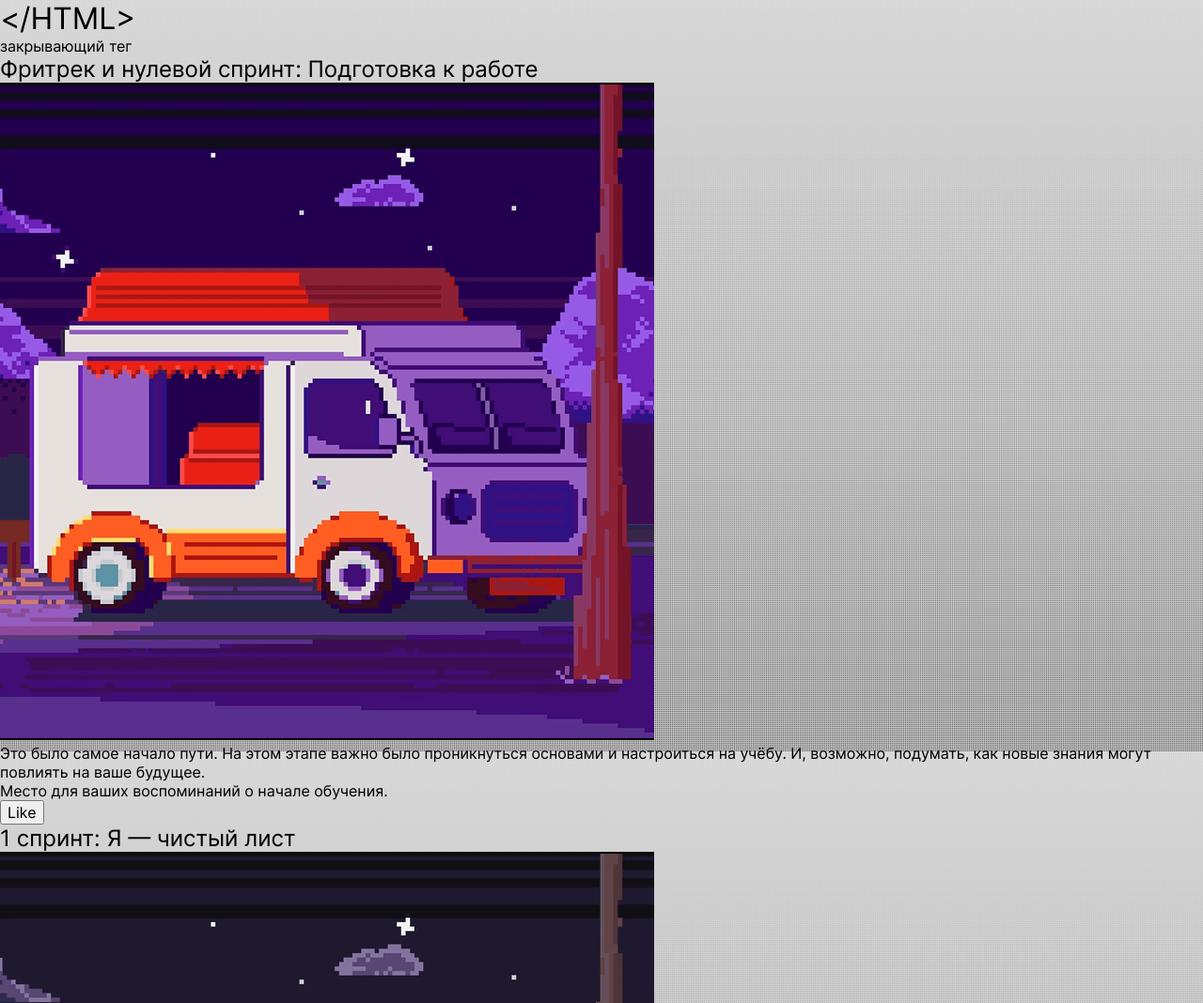
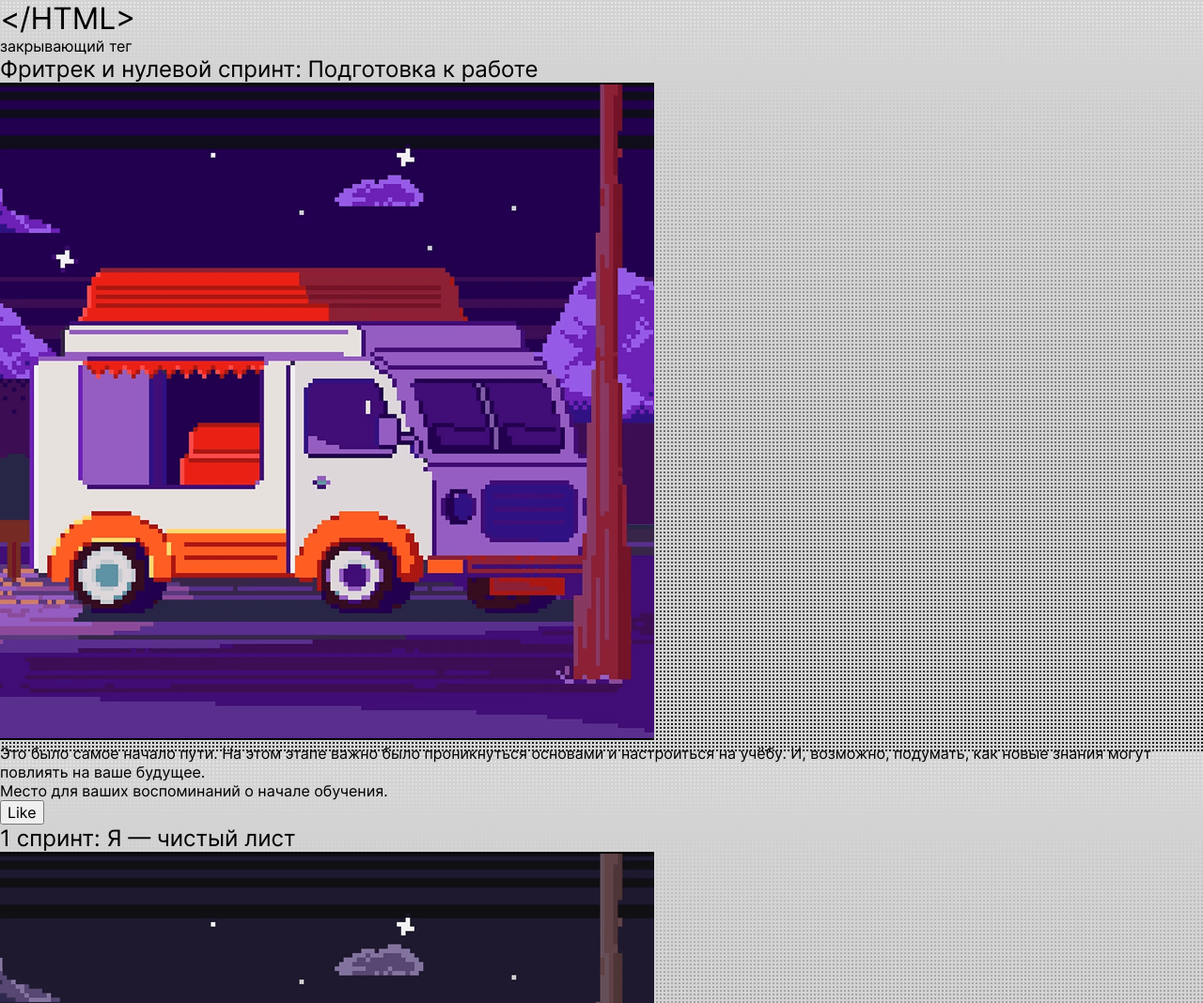
Before and after one commit to egenok94/zakrivayuschiy-teg-f, a plain HTML site: page index.html in a window 1280 px wide. Shown: the top 1068 px of the page at 94% size. Drawn offline with Linux system fonts and the light colour scheme; files whose address does not match are found by name.

Commit message:
change gradient

```diff
--- a/styles/variables.css
+++ b/styles/variables.css
@@ -5,7 +5,7 @@
   --font-weight-card-title: 715;
   --font-weight-card-desc: 410;
   --background-pattern:
-  repeating-linear-gradient(to right, rgba(211, 211, 211, 1), rgba(211, 211, 211, 0) 2px),
-  repeating-linear-gradient(to bottom, rgba(211, 211, 211, 1), rgba(211, 211, 211, 0) 2px),
+  repeating-linear-gradient(to right, rgba(211, 211, 211, 1) 0 2px, rgba(211, 211, 211, 0) 2px 4px),
+  repeating-linear-gradient(to bottom, rgba(211, 211, 211, 1) 0 2px, rgba(211, 211, 211, 0) 2px 4px),
   linear-gradient(#e7e7e7 0.01%, #1a1a1a);
 }
```
